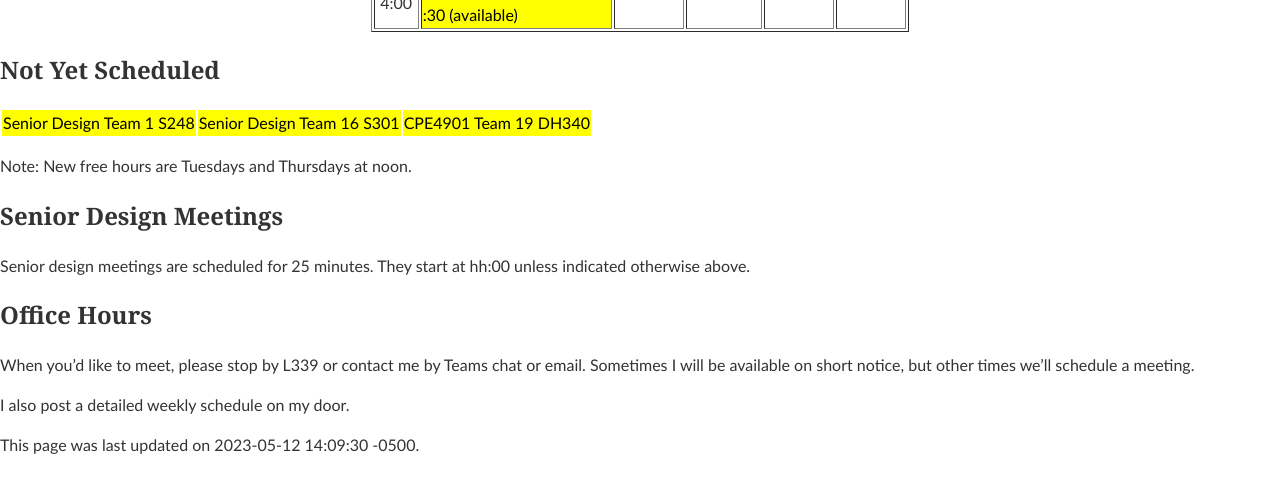
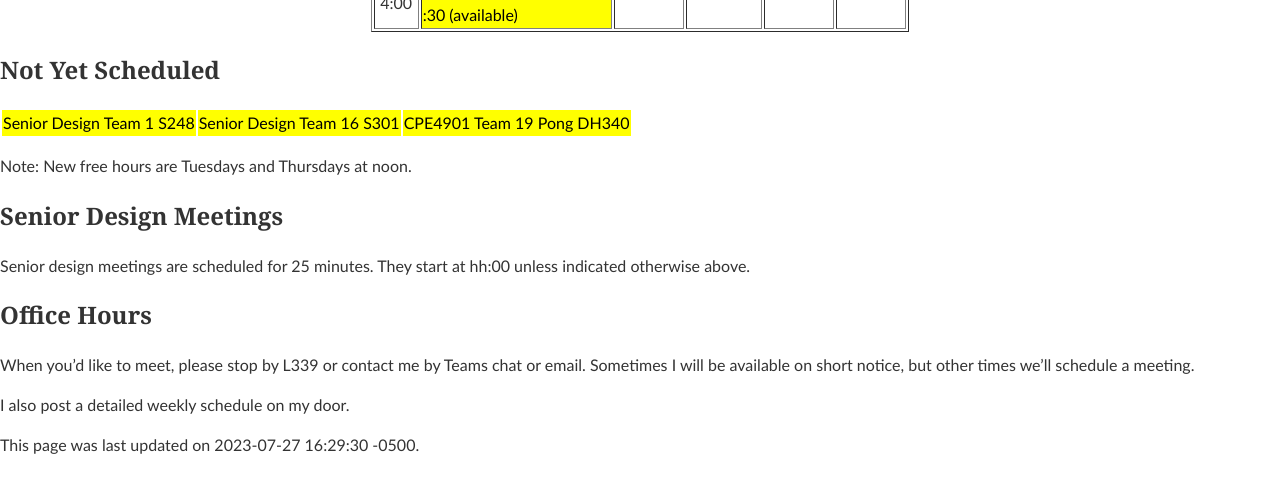
Before and after one commit to edurant/edurant.github.io, a Jekyll site: the page built from sched/f23.md, in a window 1280 px wide. Shown: the part 417-897 px from the top of the page. Built offline with Jekyll 4.4.1, drawn with Linux system fonts in a browser that asks for light colours.

Commit message:
MSOE book club date

```diff
--- a/sched/f23.md
+++ b/sched/f23.md
@@ -1,6 +1,6 @@
 ---
 title: "Dr. Durant: Fall 2023 Schedule"
-date: 2023-05-12 14:09:30 -0500
+date: 2023-07-27 16:29:30 -0500
 ---
 
 <style type="text/css">
@@ -30,7 +30,7 @@ td.lunch   { background-color: violet;  color: black; }
 <table><tr>
 <td class="cpe4901">Senior Design Team 1 S248</td>
 <td class="cpe4901">Senior Design Team 16 S301</td>
-<td class="cpe4901">CPE4901 Team 19 DH340</td>
+<td class="cpe4901">CPE4901 Team 19 Pong DH340</td>
 </tr></table>
 
 Note: New free hours are Tuesdays and Thursdays at noon.
```
Also changed, not shown: misc/bookClub.md (+2 -2 lines).
